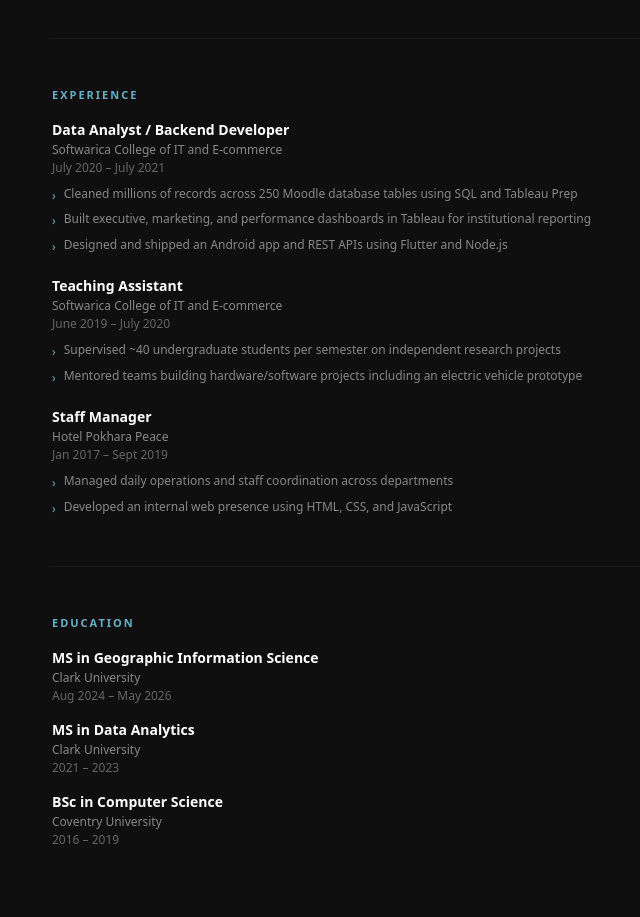
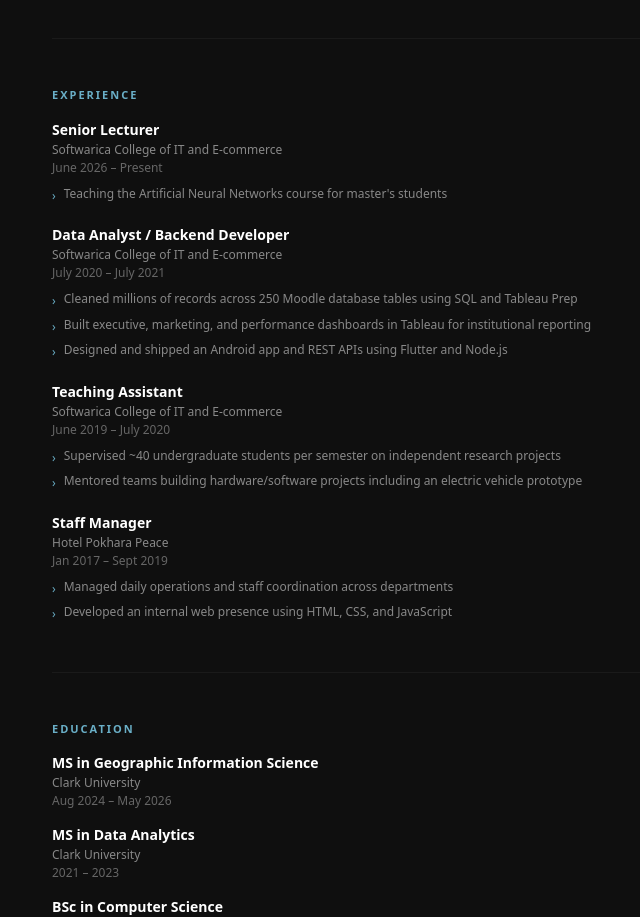
Before and after one commit to bikal3/Portfolio, a Next.js app: page / in a window 1280 px wide. Shown: the part 2380-3297 px from the top of the page, without its empty margins (324-964 px from the left). Built offline with nearby package versions, Linux system fonts and the light colour scheme.

Commit message:
content: add Senior Lecturer role at Softwarica College
New current position, June 2026 - Present, teaching the Artificial
Neural Networks course to master's students.

```diff
--- a/data/portfolio.ts
+++ b/data/portfolio.ts
@@ -101,6 +101,14 @@
 
 export const experience: Experience[] = [
   {
+    role: 'Senior Lecturer',
+    organization: 'Softwarica College of IT and E-commerce',
+    dates: 'June 2026 – Present',
+    bullets: [
+      "Teaching the Artificial Neural Networks course for master's students",
+    ],
+  },
+  {
     role: 'Data Analyst / Backend Developer',
     organization: 'Softwarica College of IT and E-commerce',
     dates: 'July 2020 – July 2021',
```
